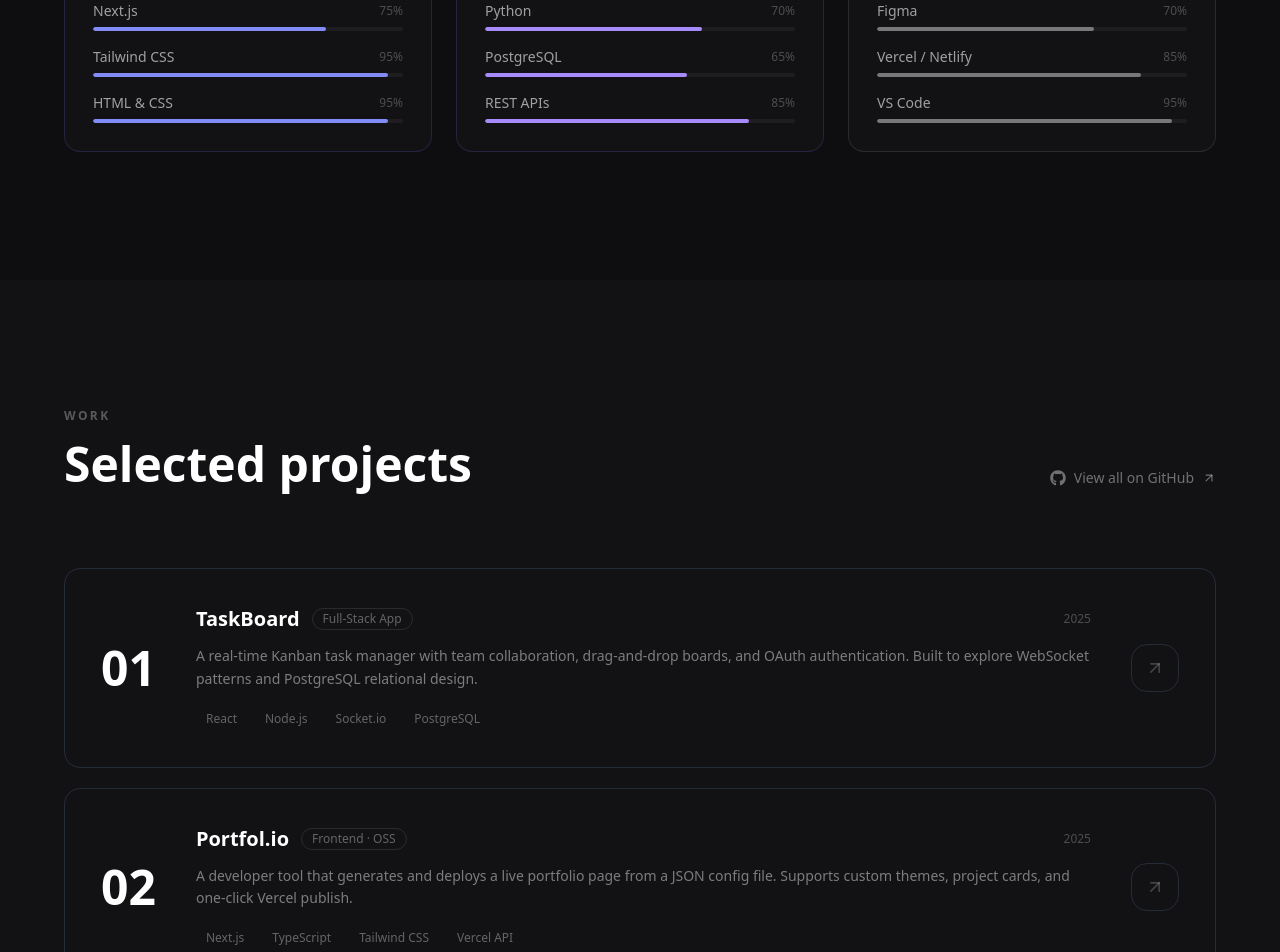
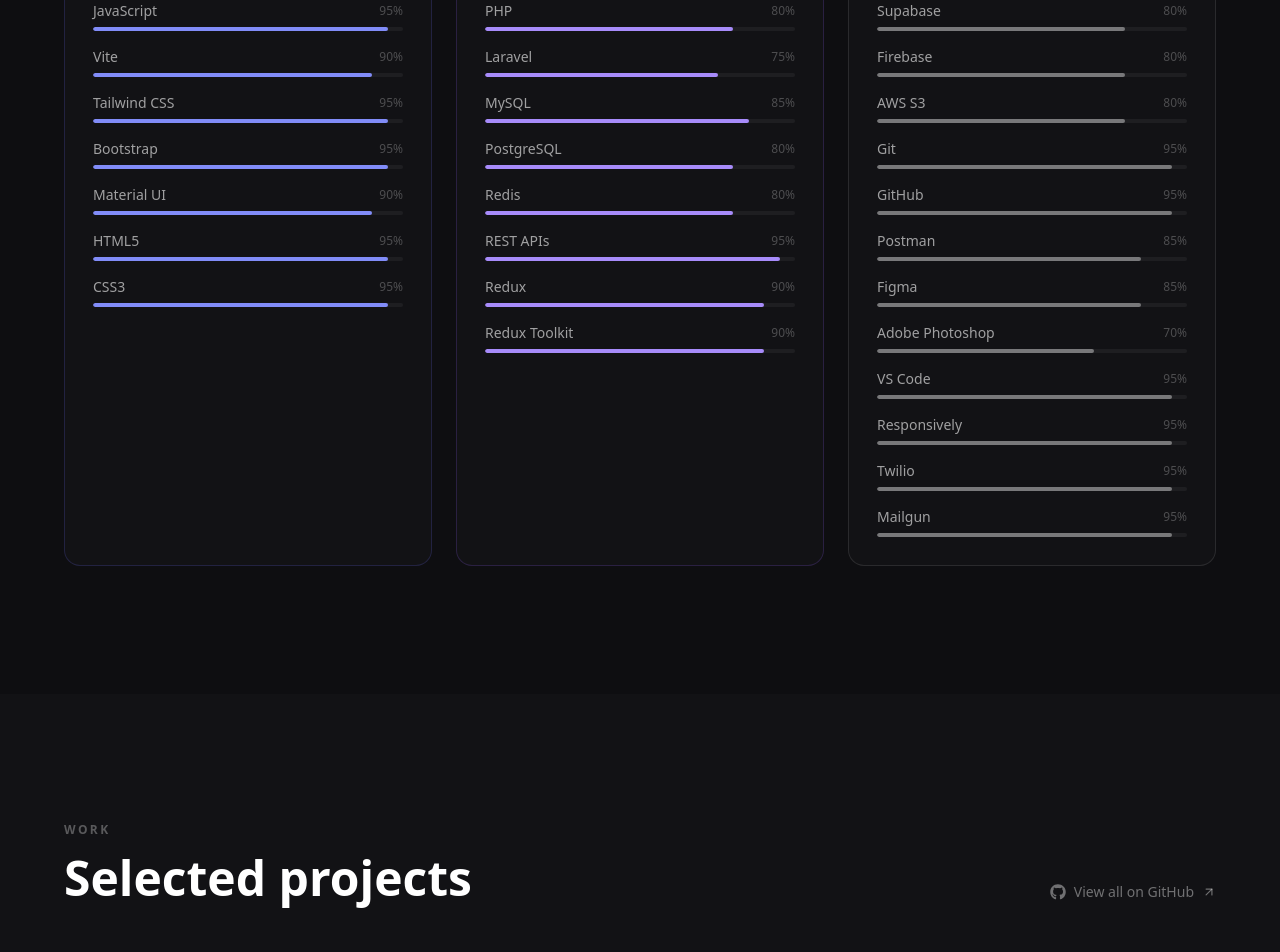
Before and after one commit to e-gors/portfolio-v3, a React (Vite) app: page /portfolio in a window 1280 px wide. Shown: the part 1320-2272 px from the top of the page. Built offline with nearby package versions, Linux system fonts and the light colour scheme.

Commit message:
updated skills inside the portfolio page

```diff
--- a/src/components/portfolio/Projects.tsx
+++ b/src/components/portfolio/Projects.tsx
@@ -5,31 +5,91 @@
 const PROJECTS = [
   {
     num: "01",
-    title: "TaskBoard",
-    type: "Full-Stack App",
-    year: "2025",
-    desc: "A real-time Kanban task manager with team collaboration, drag-and-drop boards, and OAuth authentication. Built to explore WebSocket patterns and PostgreSQL relational design.",
-    stack: ["React", "Node.js", "Socket.io", "PostgreSQL"],
-    gradient: "from-indigo-500/8 via-transparent to-transparent",
-    accentLine: "bg-indigo-500",
+    title: "Portfolio v3",
+    type: "Personal Portfolio",
+    year: "2026",
+    desc: "A polished developer portfolio built with Vite, React, TypeScript, and Tailwind CSS, deployed with Netlify and Vercel. It showcases interactive project cards, skill ecosystem visualization, and responsive UI motion.",
+    stack: [
+      "Vite",
+      "React",
+      "TypeScript",
+      "Tailwind CSS",
+      "Supabase",
+      "Netlify",
+      "Vercel",
+    ],
+    gradient: "from-sky-500/8 via-transparent to-transparent",
+    accentLine: "bg-sky-500",
   },
   {
     num: "02",
-    title: "Portfol.io",
-    type: "Frontend · OSS",
+    title: "Lumiere",
+    type: "Web App · Rentals",
     year: "2025",
-    desc: "A developer tool that generates and deploys a live portfolio page from a JSON config file. Supports custom themes, project cards, and one-click Vercel publish.",
-    stack: ["Next.js", "TypeScript", "Tailwind CSS", "Vercel API"],
+    desc: "A modern rental marketplace with live search, booking workflow, and user profiles. Built using Redux Toolkit, Supabase, REST APIs, and a fast UI powered by React and Tailwind CSS.",
+    stack: [
+      "React",
+      "TypeScript",
+      "Redux Toolkit",
+      "Supabase",
+      "Tailwind CSS",
+      "Vercel",
+    ],
+    gradient: "from-fuchsia-500/8 via-transparent to-transparent",
+    accentLine: "bg-fuchsia-500",
+  },
+  {
+    num: "03",
+    title: "Lumiere Admin",
+    type: "Web App · Admin Dashboard",
+    year: "2025",
+    desc: "An internal admin console for managing listings, analytics, and user workflows. Built with a scalable React frontend, Supabase data layer, and Redux Toolkit state management.",
+    stack: [
+      "React",
+      "TypeScript",
+      "Redux Toolkit",
+      "Supabase",
+      "Tailwind CSS",
+      "Vercel",
+    ],
     gradient: "from-violet-500/8 via-transparent to-transparent",
     accentLine: "bg-violet-500",
   },
   {
-    num: "03",
-    title: "DataPulse API",
-    type: "Backend · API",
+    num: "04",
+    title: "Manila Fame",
+    type: "Web App · Community",
     year: "2024",
-    desc: "A RESTful analytics ingestion API supporting event batching, per-endpoint rate limiting, and multi-tenant API key auth. Stress-tested to 1k req/s.",
-    stack: ["Python", "FastAPI", "MongoDB", "Redis"],
+    desc: "A community showcase platform for creatives, featuring responsive galleries, profiles, and discovery tools. Designed to prioritize performance, accessibility, and polished visual presentation.",
+    stack: ["Vite", "React", "TypeScript", "Tailwind CSS", "Netlify", "Git"],
+    gradient: "from-cyan-500/8 via-transparent to-transparent",
+    accentLine: "bg-cyan-500",
+  },
+  {
+    num: "05",
+    title: "Portfolio v2",
+    type: "Personal Portfolio",
+    year: "2025",
+    desc: "A previous portfolio iteration that focused on personal branding, project storytelling, and deployment best practices. It shipped with rich animations, mobile-first design, and Git-based version control.",
+    stack: [
+      "Vite",
+      "React",
+      "TypeScript",
+      "Supabase",
+      "Netlify",
+      "Tailwind CSS",
+      "Git",
+    ],
+    gradient: "from-amber-500/8 via-transparent to-transparent",
+    accentLine: "bg-amber-500",
+  },
+  {
+    num: "06",
+    title: "Portfolio v1",
+    type: "Personal Portfolio",
+    year: "2025",
+    desc: "An early portfolio project that established the foundation for later versions, focusing on clean UI, project highlights, and an approachable developer story.",
+    stack: ["Vite", "React", "TypeScript", "Supabase", "Tailwind CSS", "Git"],
     gradient: "from-rose-500/8 via-transparent to-transparent",
     accentLine: "bg-rose-500",
   },
--- a/src/components/portfolio/Skills.tsx
+++ b/src/components/portfolio/Skills.tsx
@@ -18,11 +18,15 @@
     borderColor: "border-indigo-500/20",
     iconBg: "bg-indigo-500/10 text-indigo-400",
     items: [
-      { name: "React", level: 90 },
-      { name: "TypeScript", level: 80 },
-      { name: "Next.js", level: 75 },
+      { name: "React", level: 95 },
+      { name: "TypeScript", level: 85 },
+      { name: "JavaScript", level: 95 },
+      { name: "Vite", level: 90 },
       { name: "Tailwind CSS", level: 95 },
-      { name: "HTML & CSS", level: 95 },
+      { name: "Bootstrap", level: 95 },
+      { name: "Material UI", level: 90 },
+      { name: "HTML5", level: 95 },
+      { name: "CSS3", level: 95 },
     ],
   },
   {
@@ -32,25 +36,39 @@
     borderColor: "border-violet-500/20",
     iconBg: "bg-violet-500/10 text-violet-400",
     items: [
-      { name: "Node.js", level: 75 },
-      { name: "Express", level: 75 },
-      { name: "Python", level: 70 },
-      { name: "PostgreSQL", level: 65 },
-      { name: "REST APIs", level: 85 },
+      { name: "Node.js", level: 80 },
+      { name: "NestJS", level: 90 },
+      { name: "PHP", level: 80 },
+      { name: "Laravel", level: 75 },
+      { name: "MySQL", level: 85 },
+      { name: "PostgreSQL", level: 80 },
+      { name: "Redis", level: 80 },
+      { name: "REST APIs", level: 95 },
+      { name: "Redux", level: 90 },
+      { name: "Redux Toolkit", level: 90 },
     ],
   },
   {
     icon: Wrench,
-    label: "Tools",
+    label: "Cloud & Tools",
     color: "slate",
     borderColor: "border-white/10",
     iconBg: "bg-white/5 text-white/50",
     items: [
-      { name: "Git & GitHub", level: 90 },
-      { name: "Docker", level: 55 },
-      { name: "Figma", level: 70 },
-      { name: "Vercel / Netlify", level: 85 },
+      { name: "Vercel", level: 90 },
+      { name: "Netlify", level: 85 },
+      { name: "Supabase", level: 80 },
+      { name: "Firebase", level: 80 },
+      { name: "AWS S3", level: 80 },
+      { name: "Git", level: 95 },
+      { name: "GitHub", level: 95 },
+      { name: "Postman", level: 85 },
+      { name: "Figma", level: 85 },
+      { name: "Adobe Photoshop", level: 70 },
       { name: "VS Code", level: 95 },
+      { name: "Responsively", level: 95 },
+      { name: "Twilio", level: 95 },
+      { name: "Mailgun", level: 95 },
     ],
   },
 ];
```
